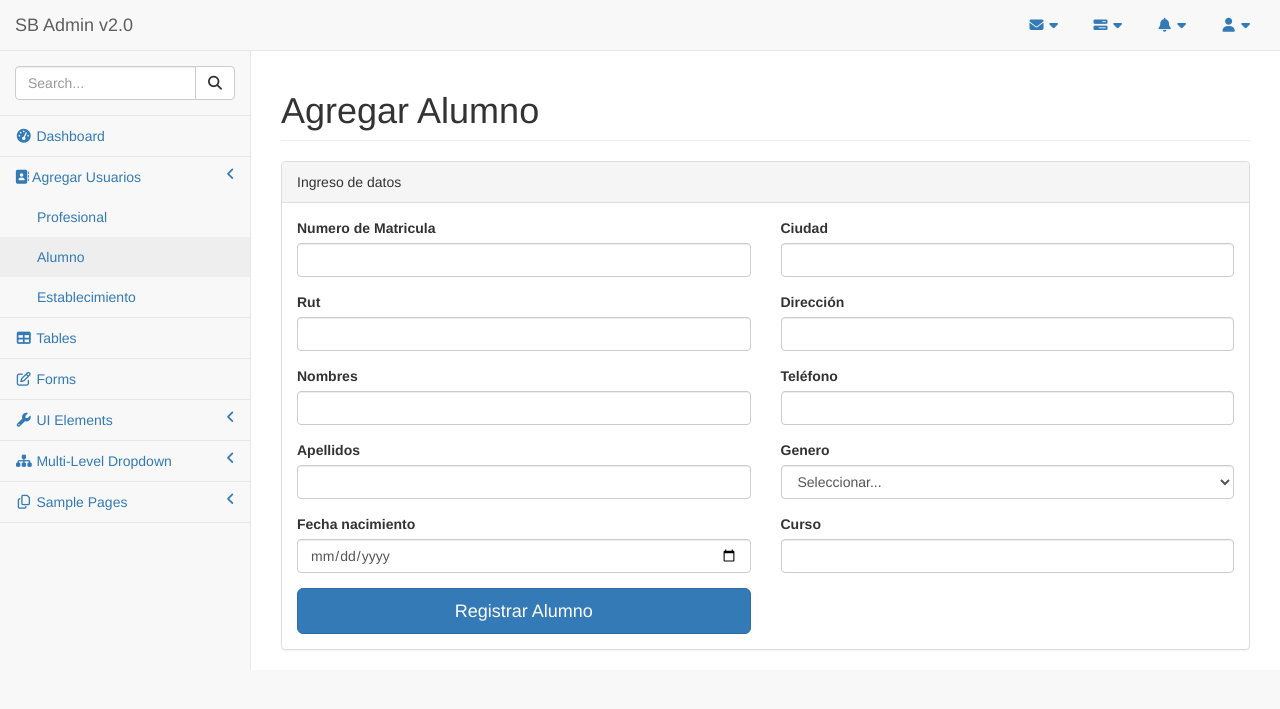
After one commit to Jeyck0/phpcartes, a PHP site: page /pages/agregar_alumno.php in a window 1280 px wide. The commit adds this page. Shown: the top 709 px of the page. Run offline with PHP 8.4, Linux system fonts and the light colour scheme; some libraries are stand-ins or nearby versions.

Commit message:
Se agrega pagina de registro alumno

```diff
--- /dev/null
+++ b/pages/agregar_alumno.php
@@ -0,0 +1,84 @@
+<?php
+include('includes/interfaz.php');
+?>
+
+<div id="page-wrapper" >
+    <div class="row">
+        <div class="col-lg-12">
+            <h1 class="page-header">Agregar Alumno</h1>
+        </div>
+        <!-- /.col-lg-12 -->
+    </div>
+    <div class="row">
+        <div class="col-lg-12">
+            <div class="panel panel-default">
+                <div class="panel-heading">
+                    Ingreso de datos
+                </div>
+                <div class="panel-body">
+                    <div class="row">
+                        <form role="form" method="POST" action="../modulos/agregar_alumno.php">
+                            <div class="col-lg-6">
+                                <div class="form-group">
+                                    <label for="">Numero de Matricula</label>
+                                    <input name="matricula" type="number" class="form-control">
+                                </div>
+                                <div class="form-group">
+                                    <label for="">Rut</label>
+                                    <input name="rut" type="text" class="form-control">
+                                </div>
+                                <div class="form-group">
+                                    <label for="">Nombres</label>
+                                    <input name="nombres" type="text" class="form-control">
+                                </div>
+                                <div class="form-group">
+                                    <label for="">Apellidos</label>
+                                    <input name="apellidos" type="text" class="form-control">
+                                </div>
+                                <div class="form-group">
+                                    <label for="">Fecha nacimiento</label>
+                                    <input name="nacimiento" type="date" class="form-control">
+                                </div>
+
+
+
+                            </div>
+                            <div class="col-lg-6">
+                                <div class="form-group">
+                                    <label for="">Ciudad</label>
+                                    <input name="ciudad" type="text" class="form-control">
+                                </div>
+                                <div class="form-group">
+                                    <label for="">Dirección</label>
+                                    <input name="direccion" type="text" class="form-control">
+                                </div>
+                                <div class="form-group">
+                                    <label for="">Teléfono</label>
+                                    <input name="telefono" type="text" class="form-control">
+                                </div>
+                                <div class="form-group">
+                                    <label>Genero</label>
+                                    <select name="sexo" class="form-control">
+                                        <option selected>Seleccionar...</option>
+                                        <option value="1">Masculino</option>
+                                        <option value="2">Femenino</option>
+                                    </select>
+                                </div>
+                                <div class="form-group">
+                                    <label>Curso</label>
+                                    <input name="curso" type="text" class="form-control">
+                                </div>
+                            </div>
+                        </div>
+                        <div class="row">
+                            <div class="col-lg-6"><button class="btn btn-primary btn-lg btn-block " name="btn-crear" type ="submit" >Registrar Alumno</button></div>
+                            <div class="col-lg-6"></div>
+                        </div>
+                </form>
+                </div>
+            </div>
+        </div>
+    </div>
+</div>
+
+<?php include('includes/cierre-interfaz.php'); ?>
--- a/pages/includes/interfaz.php
+++ b/pages/includes/interfaz.php
@@ -287,7 +287,7 @@
                                     <a href="agregar_profesional.php">Profesional</a>
                                 </li>
                                 <li>
-                                    <a href="morris.html">Alumno</a>
+                                    <a href="agregar_alumno.php">Alumno</a>
                                 </li>
                                 <li>
                                     <a href="morris.html">Establecimiento</a>
```
Also changed, not shown: modulos/agregar_alumno.php (added, +28 -0 lines), tablaAlumno.php (added, +82 -0 lines).
